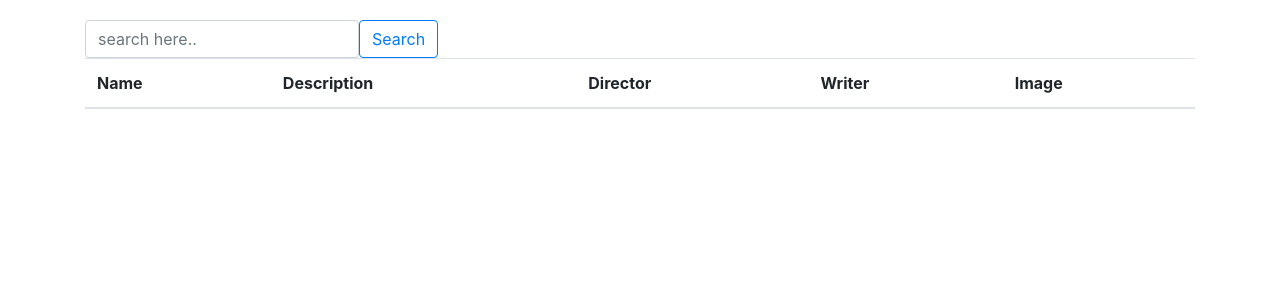
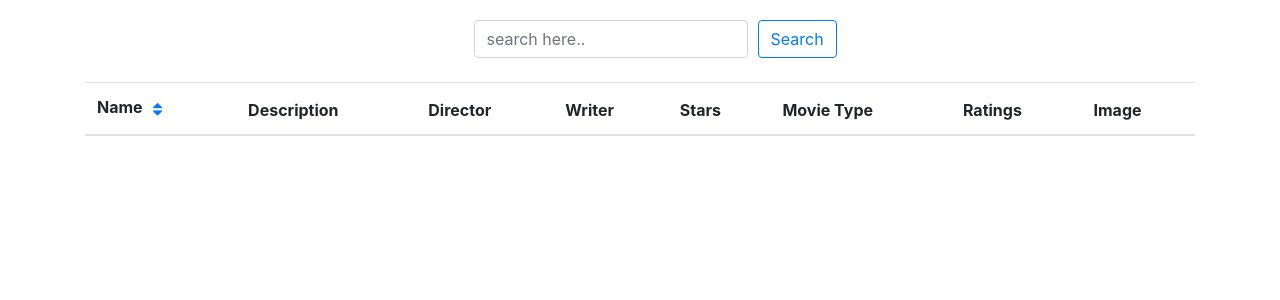
Before and after one commit to ayushi-pandya/django-website-scrapping, a Django app: page / in a window 1280 px wide. Shown: the top 300 px of the page. Run offline with Django 4.2, Linux system fonts and the light colour scheme; lists and menus that the app fills with data are empty; some libraries are stand-ins or nearby versions.

Commit message:
done code optimization

```diff
--- /dev/null
+++ b/demo/static/demo/demo.css
@@ -0,0 +1,3 @@
+.container{
+    margin: 0 auto;
+}
--- a/demo/templates/demo/demo.html
+++ b/demo/templates/demo/demo.html
@@ -1,19 +1,17 @@
+{% load static %}
 <!doctype html>
 <html lang="en">
     <head>
     <!-- Required meta tags -->
         <meta charset="utf-8">
         <meta name="viewport" content="width=device-width, initial-scale=1, shrink-to-fit=no">
-
+        <link rel="stylesheet" type="text/css" href="{% static 'demo/demo.css'%}">
         <!-- Bootstrap CSS -->
+        <link href="//maxcdn.bootstrapcdn.com/font-awesome/4.1.0/css/font-awesome.min.css" rel="stylesheet">
         <link rel="stylesheet" href="https://cdn.jsdelivr.net/npm/bootstrap@4.0.0/dist/css/bootstrap.min.css" integrity="sha384-Gn5384xqQ1aoWXA+058RXPxPg6fy4IWvTNh0E263XmFcJlSAwiGgFAW/dAiS6JXm" crossorigin="anonymous">
-        <link rel="stylesheet" href="https://cdnjs.cloudflare.com/ajax/libs/font-awesome/4.7.0/css/font-awesome.min.css">
         <link rel="stylesheet" href="//code.jquery.com/ui/1.13.2/themes/base/jquery-ui.css">
         <script src="https://code.jquery.com/jquery-3.2.1.slim.min.js" integrity="sha384-KJ3o2DKtIkvYIK3UENzmM7KCkRr/rE9/Qpg6aAZGJwFDMVNA/GpGFF93hXpG5KkN" crossorigin="anonymous"></script>
-        <script src="https://cdn.jsdelivr.net/npm/popper.js@1.12.9/dist/umd/popper.min.js" integrity="sha384-ApNbgh9B+Y1QKtv3Rn7W3mgPxhU9K/ScQsAP7hUibX39j7fakFPskvXusvfa0b4Q" crossorigin="anonymous"></script>
-        <script src="https://cdn.jsdelivr.net/npm/bootstrap@4.0.0/dist/js/bootstrap.min.js" integrity="sha384-JZR6Spejh4U02d8jOt6vLEHfe/JQGiRRSQQxSfFWpi1MquVdAyjUar5+76PVCmYl" crossorigin="anonymous"></script>
         <script src="https://ajax.googleapis.com/ajax/libs/jquery/3.6.0/jquery.min.js"></script>
-        <script src="https://code.jquery.com/ui/1.13.2/jquery-ui.js"></script>
 
         <title>demo</title>
 
@@ -21,22 +19,27 @@
     </head>
     <body>
         <div class="container" style="margin-top: 20px">
-            <div class ='message'>
+            <div class ='message' style="margin-left: 35%;">
                 <form class="form-inline my-2 my-lg-0" method="post" role="search"  id = 'demo-form'>
                     {% csrf_token %}
-                    <input type="search" class="form-control" id="demo" placeholder="search here.." name="search">
-                    <button class="btn btn-outline-primary my-2 my-sm-0"  type="submit">Search</button>
+                    <input type="search" class="form-control" id="demo" placeholder="search here.." name="search" >
+                    <button class="btn btn-outline-primary my-2 my-sm-0"  type="submit" style="margin-left: 10px">Search</button>
                 </form>
-
-                <table id="myTable" class="table table-hover">
+            </div>
+            <div>
+                <table id="myTable" class="table table-hover mt-4">
 
                 <thead id="header">
                   <tr class="mycol__">
-                    <th class="col1">Name</th>
+{#<th><b>#</b> <i class="fa fa-fw fa-sort"></i></th>#}
+                    <th class="col1">Name <span class="btn btn-xs btn-link p-0" id="click"><i class="fa fa-fw fa-sort"></i></span></th>
                     <th class="col2">Description</th>
                     <th class="col3">Director</th>
                     <th class="col4">Writer</th>
-                    <th class="col6">Image</th>
+                    <th class="col6">Stars</th>
+                    <th class="col6">Movie Type</th>
+                    <th class="col7">Ratings</th>
+                    <th class="col7">Image</th>
                   </tr>
                 </thead>
                 <tbody id="tbody">
@@ -72,7 +75,10 @@
                    theHTML += "<td>" + value['Description'] + "</td>";
                    theHTML += "<td>" + value['Director'] + "</td>";
                    theHTML += "<td>" + value['Writer'] + "</td>";
-                   theHTML += "<td><img src='" + value['Image'] + "'></td>" ;
+                   theHTML += "<td>" + value['Stars'] + "</td>";
+                   theHTML += "<td>" + value['Movie Type'] + "</td>";
+                   theHTML += "<td>" + value['Ratings'] + "</td>";
+                   theHTML += "<td><img src='" + value['Image'] + "' height='100' width='100'></td>" ;
 
 
                     theHTML += "</tr>";
@@ -88,4 +94,27 @@
         })
 
     </script>
+    <script>
+
+    // Initialize the DataTable
+    $(document).ready(function () {
+      $('#myTable').DataTable({
+
+        // Set the 1st column of the
+        // DataTable to ascending order
+        // and the 2nd to descending order
+        order: [[0, 'asc'], [1, 'desc']]
+      });
+    });
+  </script>
+{#    <<script></script>>#}
+{#        function Ascending_sort(a, b) {#}
+{#            return ($(b).text().toUpperCase()) <#}
+{#                ($(a).text().toUpperCase()) ? 1 : -1;#}
+{#        }#}
+{#        $('#click').on('click', function() {#}
+{#            $("#myTable #tbody").sort(Ascending_sort).appendTo('#myTable #tbody');#}
+            {#$("#GFG_DOWN").text("sorted");#}
+{#        });#}
+{#    </script>#}
 </html>
--- a/demo/views.py
+++ b/demo/views.py
@@ -42,21 +42,80 @@ def search_data(search):
                 a = {}
                 des = detail.find('div', class_='sc-16ede01-7 hrgVKw').text
 
-                director = detail.find('ul',
-                                       class_='ipc-inline-list ipc-inline-list--show-dividers ipc-inline-list--inline ipc-metadata-list-item__list-content baseAlt').text
+                try:
+                    directors = detail.find('ul',
+                                            class_='ipc-inline-list ipc-inline-list--show-dividers '
+                                                   'ipc-inline-list--inline '
+                                                   'ipc-metadata-list-item__list-content baseAlt')
 
-                writer = detail.find_next('ul',
-                                          class_='ipc-inline-list ipc-inline-list--show-dividers ipc-inline-list--inline ipc-metadata-list-item__list-content baseAlt').find_next(
-                    'ul',
-                    class_='ipc-inline-list ipc-inline-list--show-dividers ipc-inline-list--inline ipc-metadata-list-item__list-content baseAlt').text
+                    director_list = [
+                        i.find('a').text
+                        for i in directors.find_all('li', class_='ipc-inline-list__item')
+                    ]
+                except:
+                    director_list = '--'
+
+                try:
+                    writers = detail.find_next('ul',
+                                               class_='ipc-inline-list ipc-inline-list--show-dividers '
+                                                      'ipc-inline-list--inline ipc-metadata-list-item__list-content '
+                                                      'baseAlt').find_next(
+                        'ul',
+                        class_='ipc-inline-list ipc-inline-list--show-dividers ipc-inline-list--inline '
+                               'ipc-metadata-list-item__list-content baseAlt')
+
+                    writers_list = [
+                        i.find('a').text
+                        for i in writers.find_all('li', class_='ipc-inline-list__item')
+                    ]
+                except:
+                    writers_list = '--'
+
+                try:
+                    stars = detail.find_next('ul',
+                                             class_='ipc-inline-list ipc-inline-list--show-dividers '
+                                                    'ipc-inline-list--inline ipc-metadata-list-item__list-content '
+                                                    'baseAlt').find_next(
+                        'ul',
+                        class_='ipc-inline-list ipc-inline-list--show-dividers ipc-inline-list--inline '
+                               'ipc-metadata-list-item__list-content baseAlt').find_next('ul',
+                                                                                         class_='ipc-inline-list '
+                                                                                                'ipc-inline-list--show'
+                                                                                                '-dividers '
+                                                                                                'ipc-inline-list'
+                                                                                                '--inline '
+                                                                                                'ipc-metadata-list'
+                                                                                                '-item__list-content '
+                                                                                                'baseAlt')
+
+                    stars_list = [
+                        i.find('a').text
+                        for i in stars.find_all('li', class_='ipc-inline-list__item')
+                    ]
+                except:
+                    stars_list = '--'
+
+                try:
+                    movie_type = detail.find('div', class_='ipc-chip-list__scroller').text
+                except:
+                    movie_type = '--'
+
+                try:
+                    ratings = detail.find('div', class_='sc-7ab21ed2-0 fAePGh')
+                    rate = ratings.span.text
+                except:
+                    rate = '--'
 
                 a['Name'] = name
                 a['Description'] = des
-                a['Director'] = director
-                a['Writer'] = writer
+                a['Director'] = director_list
+                a['Writer'] = writers_list
+                a['Stars'] = stars_list
                 a['Image'] = image
+                a['Movie Type'] = movie_type
+                a['Ratings'] = rate
                 detail_dict.append(a)
-
+        print('detail_dict:', detail_dict)
         return detail_dict
 
 
@@ -75,4 +134,4 @@ class DemoFunction(View):
                 return JsonResponse('No data found')
 
         else:
-            return render(request, 'demo/home.html')
+            return render(request, 'demo/demo.html')
```
